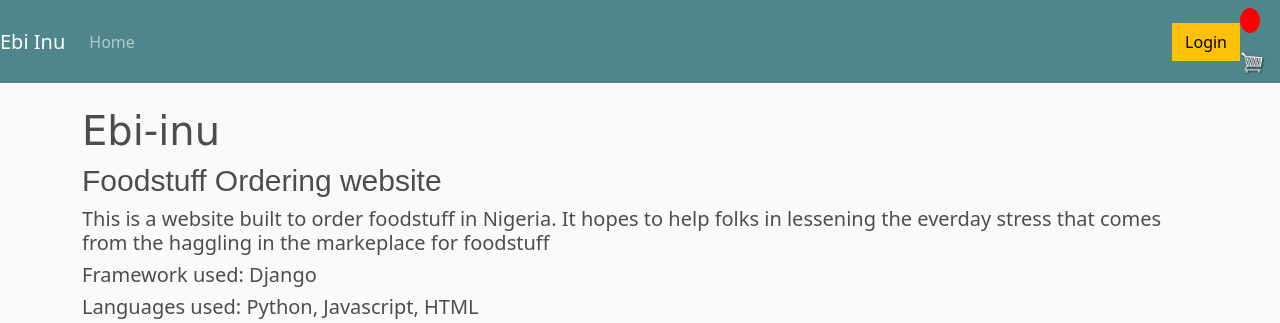
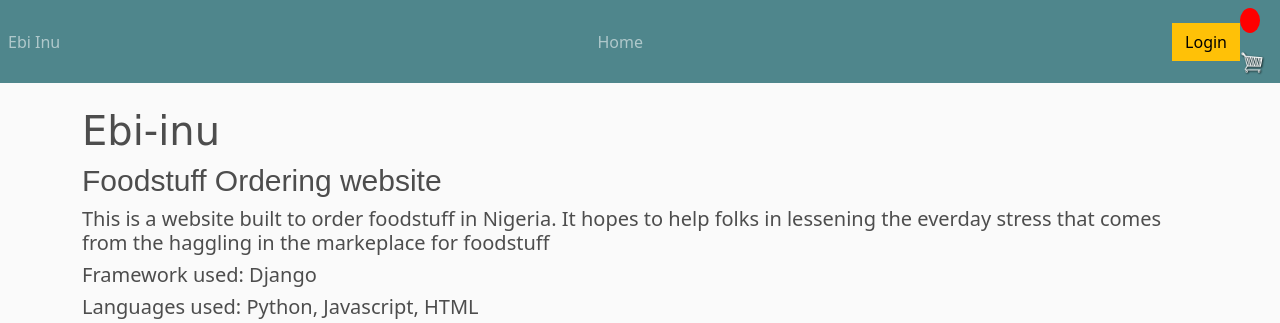
Before and after one commit to BeloveO/Ebiinu, a Django app: page /about/ in a window 1280 px wide. Shown: the top 323 px of the page. Run offline with Django 4.2, Linux system fonts and the light colour scheme.

Commit message:
Update about

```diff
--- a/ebi/templates/ebi/main.html
+++ b/ebi/templates/ebi/main.html
@@ -63,11 +63,13 @@
     </head>
     <body>
         <nav class="navbar navbar-expand-lg navbar-dark bg-dark">
-            <a class="navbar-brand" href="{% url 'about' %}">Ebi Inu</a>
-            <button class="navbar-toggler" type="button" data-toggle="collapse" data-target="#navbarSupportedContent" aria-controls="navbarSupportedContent" aria-expanded="false" aria-label="Toggle navigation">
-                <span class="navbar-toggler-icon"></span>
-            </button>
-
+            <div class="collapse navbar-collapse" id="navbarSupportedContent">
+                <ul class="navbar-nav mr-auto">
+                    <li class="nav-item active">
+                        <a class="nav-link" href="{% url 'about' %}">Ebi Inu <span class="sr-only"></span></a>
+                    </li>
+                </ul>
+            </div>
             <div class="collapse navbar-collapse" id="navbarSupportedContent">
                 <ul class="navbar-nav mr-auto">
                     <li class="nav-item active">
```
